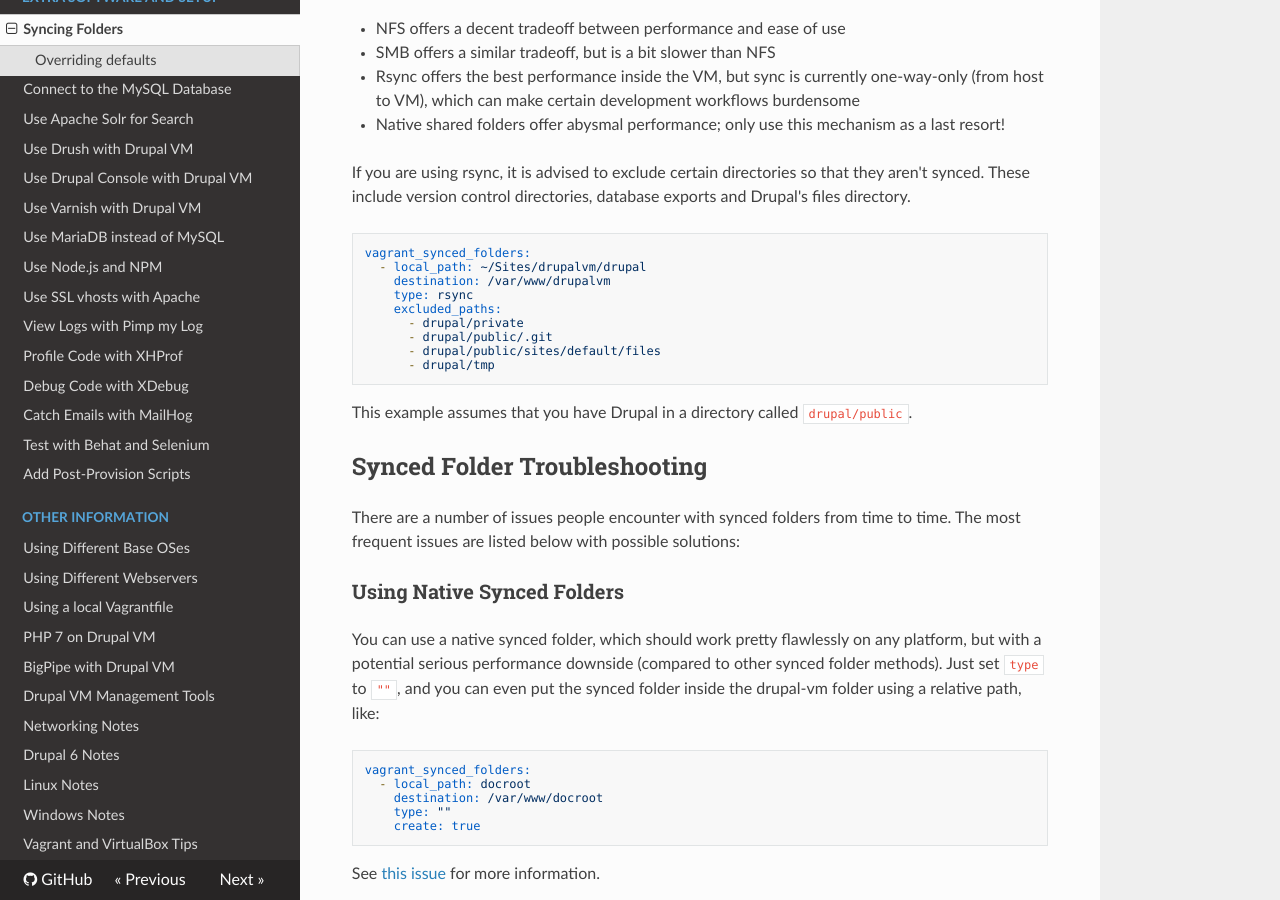
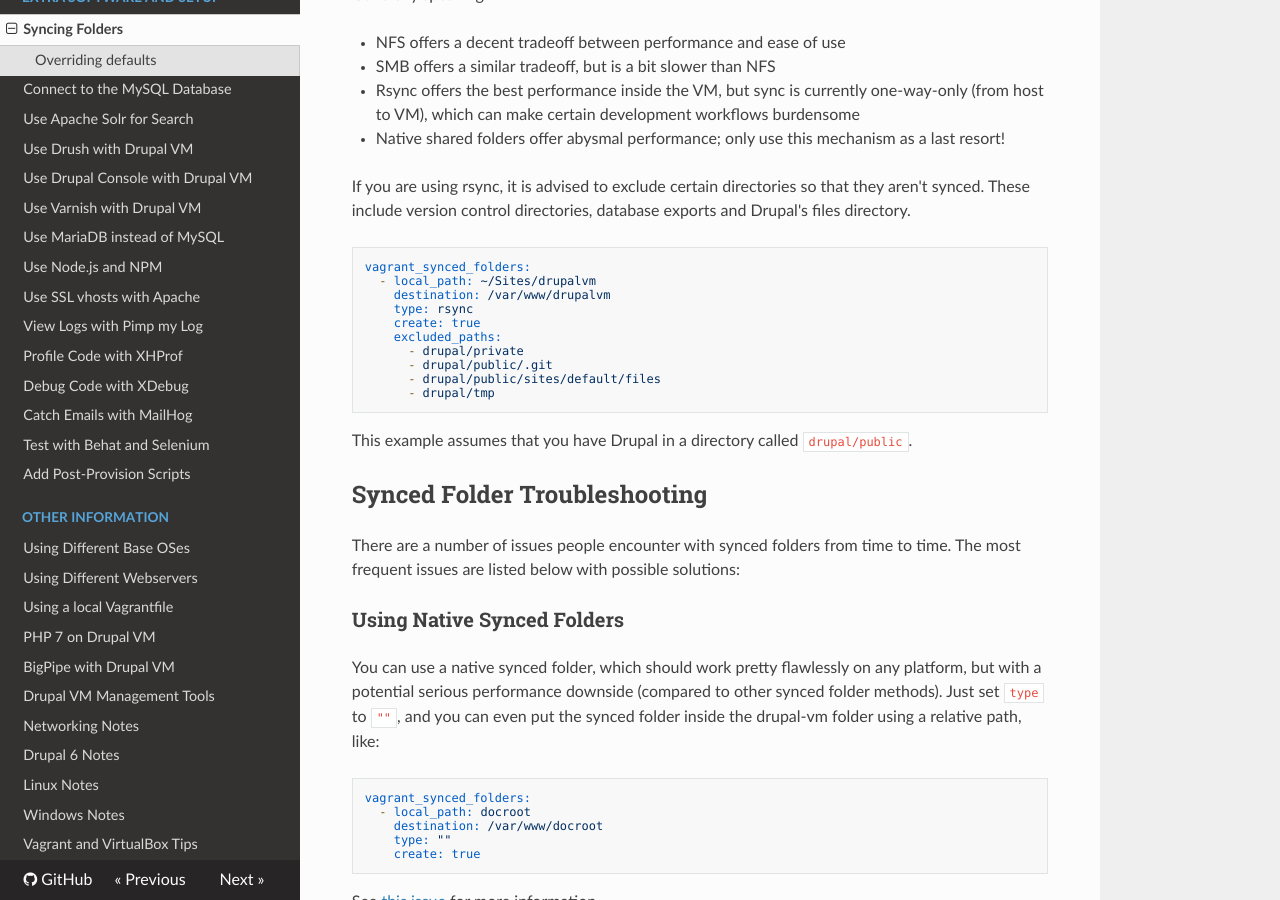
Before and after one commit to geerlingguy/drupal-vm, an MkDocs documentation site: the page built from docs/extras/syncing-folders.md, in a window 1280 px wide and 900 px high, scrolled down 1311 px. Built offline with MkDocs 1.6.1, drawn with Linux system fonts in a browser that asks for light colours; nearby versions of some CDN libraries; old or Windows-style settings are respelled for this version of MkDocs.

Commit message:
Docs: Update some examples [ci skip]

````diff
--- a/docs/extras/syncing-folders.md
+++ b/docs/extras/syncing-folders.md
@@ -7,6 +7,7 @@ vagrant_synced_folders:
   - local_path: ~/Sites/drupalvm
     destination: /var/www/drupalvm
     type: smb
+    create: true
 ```
 
 You can add as many synced folders as you'd like, and you can configure [any type of share](https://www.vagrantup.com/docs/synced-folders/index.html) supported by Vagrant; just add another item to the list of `vagrant_synced_folders`.
@@ -53,9 +54,10 @@ If you are using rsync, it is advised to exclude certain directories so that the
 
 ```yaml
 vagrant_synced_folders:
-  - local_path: ~/Sites/drupalvm/drupal
+  - local_path: ~/Sites/drupalvm
     destination: /var/www/drupalvm
     type: rsync
+    create: true
     excluded_paths:
       - drupal/private
       - drupal/public/.git
````
Also changed, not shown: docs/other/local-vagrantfile.md (+0 -3 lines).
